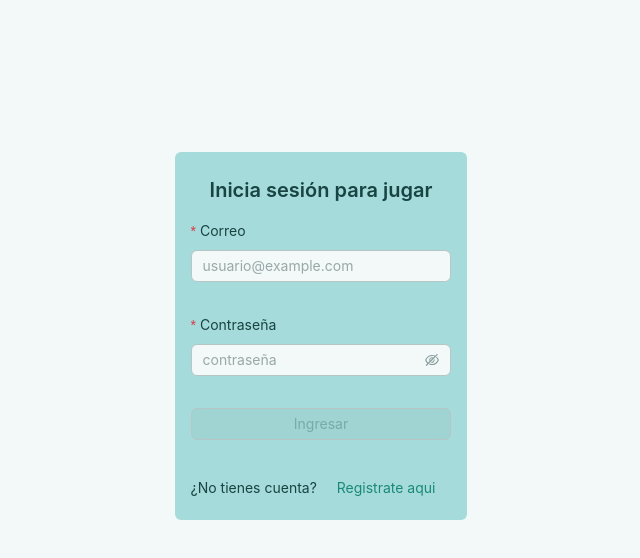
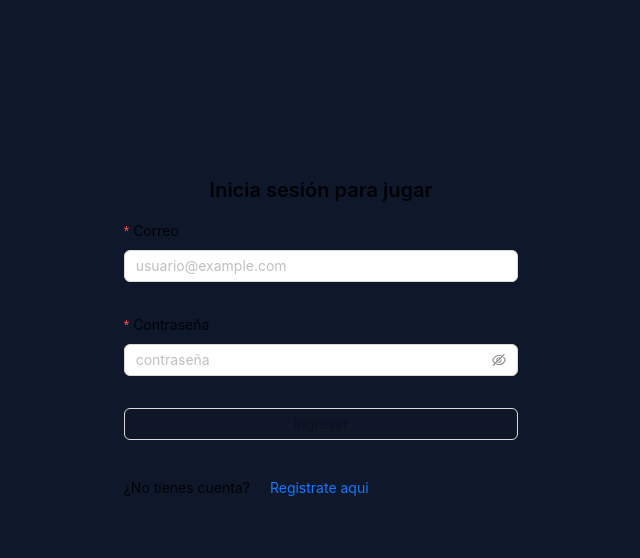
Before and after one commit to whoAngeel/exoplanet-client, a React (Vite) app: page /login in a window 1280 px wide. Shown: the top 558 px of the page, without its empty margins (319-959 px from the left). Built offline with nearby package versions, Linux system fonts and the light colour scheme.

Commit message:
actualizando el tema

```diff
--- a/index.html
+++ b/index.html
@@ -1,16 +1,16 @@
 <!doctype html>
-<html lang="en" data-theme="lemonade">
+<html lang="en" data-theme="night">
 
 <head>
-    <meta charset="UTF-8"/>
+    <meta charset="UTF-8" />
 
-    <meta name="viewport" content="width=device-width, initial-scale=1.0"/>
-    <title>ENERGREEN</title>
+    <meta name="viewport" content="width=device-width, initial-scale=1.0" />
+    <title>ExoPlanet</title>
 </head>
 
 <body>
-<div id="root" class="no-scrollbar overflow-y-scroll h-screen"></div>
-<script type="module" src="/src/main.jsx"></script>
+    <div id="root" class="no-scrollbar overflow-y-scroll h-screen"></div>
+    <script type="module" src="/src/main.jsx"></script>
 </body>
 
 </html>
--- a/src/App.jsx
+++ b/src/App.jsx
@@ -8,48 +8,7 @@ function App() {
 	return (
 		<Provider store={store}>
 			<PersistGate loading={null} persistor={persistor}>
-				<ConfigProvider
-					theme={{
-						token: {
-							// Colores principales (Primary y Secondary)
-							colorPrimary: "#1A897A", // Verde oscuro (Primary)
-							colorSuccess: "#00D0B1", // Verde éxito
-							colorWarning: "#FFC80F", // Amarillo de advertencia
-							colorError: "#D83A43", // Rojo de error
-							colorInfo: "#E9F7F7", // Azul claro para información
-
-							// Colores secundarios y acento
-							colorSecondary: "#A5F0DF", // Verde claro (Secondary)
-							colorAccent: "#FF5D63", // Rojo para acentos y alertas
-
-							// Colores de fondo
-							colorBgBase: "#D6F3F2", // Azul claro base
-							colorBgContainer: "#F2F9F8", // Fondo de contenedor más claro
-							colorBgLayout: "#E6F3F2", // Fondo general de la aplicación
-
-							// Colores de texto
-							colorTextBase: "#042F2E", // Texto principal (Verde oscuro)
-							colorTextSecondary: "#8DACA5", // Texto secundario (Gris claro)
-							colorTextPlaceholder: "#99A8A8", // Texto de placeholder (Gris neutro)
-
-							// Bordes y otros elementos neutrales
-							colorBorderBase: "#B3C2C2", // Color de bordes (Gris neutro)
-							colorBorderSecondary: "#CCDCDC", // Bordes secundarios más claros
-
-							// Hover y foco
-							colorPrimaryHover: "#157062", // Verde oscuro hover para primary
-							colorPrimaryActive: "#11564B", // Verde más oscuro para estados activos
-							colorBgHover: "#B9DFDC", // Hover en los contenedores
-							colorBgActive: "#90CCC7", // Color activo de fondo
-
-							// Colores de otros elementos
-							colorLink: "#1A897A", // Enlaces con el color primario
-							colorLinkHover: "#157062", // Hover en los enlaces
-							colorLinkActive: "#11564B", // Enlaces activos
-							colorDisabled: "#B3C2C2", // Color de elementos deshabilitados (Gris)
-						},
-					}}
-				>
+				<ConfigProvider>
 					<AppRouter />
 				</ConfigProvider>
 			</PersistGate>
--- a/tailwind.config.js
+++ b/tailwind.config.js
@@ -2,134 +2,7 @@
 export default {
 	content: ["./index.html", "./src/**/*.{js,ts,jsx,tsx}"],
 	theme: {
-		screens: {
-			"custom-lg": "1024px",
-			// => @media (max-width: 1535px) { ... }
-
-			xl: { max: "1279px" },
-			// => @media (max-width: 1279px) { ... }
-
-			lg: { max: "1023px" },
-			// => @media (max-width: 1023px) { ... }
-
-			md: { max: "767px" },
-			// => @media (max-width: 767px) { ... }
-
-			sm: { max: "639px" },
-			// => @media (max-width: 639px) { ... }
-		},
-
 		extend: {
-			colors: {
-				primary: {
-					50: "#E3F2F1",
-					100: "#B9DFDC",
-					200: "#90CCC7",
-					300: "#66B9B3",
-					400: "#3DA69E",
-					500: "#1A897A", // Color principal
-					600: "#157062",
-					700: "#11564B",
-					800: "#0C3C34",
-					900: "#07221E",
-				},
-				secondary: {
-					50: "#F0FCF9",
-					100: "#D9F9F2",
-					200: "#C1F5EA",
-					300: "#A5F0DF", // Color secundario
-					400: "#85EAD2",
-					500: "#63E5C4",
-					600: "#45D8B1",
-					700: "#30C39A",
-					800: "#219C78",
-					900: "#137556",
-				},
-				accent: {
-					50: "#FFE6E7",
-					100: "#FFB8BB",
-					200: "#FF8B8F",
-					300: "#FF5D63", // Color de acento
-					400: "#FF4A50",
-					500: "#D83A43",
-					600: "#B32D35",
-					700: "#8E2027",
-					800: "#6A1319",
-					900: "#46060B",
-				},
-				info: {
-					50: "#F4FCFC",
-					100: "#E9F7F7",
-					200: "#D6F3F2",
-					300: "#C2EEED",
-					400: "#AEE9E9",
-					500: "#9AE4E4",
-					600: "#80D8D8",
-					700: "#66CCCC",
-					800: "#4ABFBF",
-					900: "#2EB2B2",
-				},
-				success: {
-					50: "#E5F9F6",
-					100: "#B3F1E8",
-					200: "#80E8DA",
-					300: "#4EE0CD",
-					400: "#26D8BF",
-					500: "#00D0B1", // Verde éxito
-					600: "#00B69A",
-					700: "#009B82",
-					800: "#007F6A",
-					900: "#006352",
-				},
-				warning: {
-					50: "#FFF9E6",
-					100: "#FFF0B3",
-					200: "#FFE780",
-					300: "#FFDD4D",
-					400: "#FFD426",
-					500: "#FFC80F", // Amarillo de advertencia
-					600: "#DBA00C",
-					700: "#B77909",
-					800: "#935206",
-					900: "#6F2C03",
-				},
-				error: {
-					50: "#FFE6E7",
-					100: "#FFB8BB",
-					200: "#FF8B8F",
-					300: "#FF5D63",
-					400: "#FF4A50",
-					500: "#D83A43", // Rojo para errores
-					600: "#B32D35",
-					700: "#8E2027",
-					800: "#6A1319",
-					900: "#46060B",
-				},
-				neutral: {
-					50: "#F7FAFA",
-					100: "#EFF5F5",
-					200: "#E6F0F0",
-					300: "#DDEAEA",
-					400: "#D5E4E4",
-					500: "#CCDCDC", // Grises suaves para fondos
-					600: "#B3C2C2",
-					700: "#99A8A8",
-					800: "#809090",
-					900: "#677777",
-				},
-				base: {
-					50: "#F2F9F8",
-					100: "#E6F3F2",
-					200: "#D6F3F2", // Azul claro base
-					300: "#BDE7E6",
-					400: "#A5DBDA",
-					500: "#8CCECE",
-					600: "#73C2C2",
-					700: "#5BB5B5",
-					800: "#42A8A8",
-					900: "#298C8C",
-				},
-			},
 			fontFamily: {
 				pthin: ["Poppins-Thin", "sans-serif"],
 				pextralight: ["Poppins-ExtraLight", "sans-serif"],
@@ -145,6 +18,6 @@ export default {
 	},
 	plugins: [require("daisyui")],
 	daisyui: {
-		themes: ["light", "dark", "lemonade"],
+		themes: ["light", "dark", "night"],
 	},
 };
```
